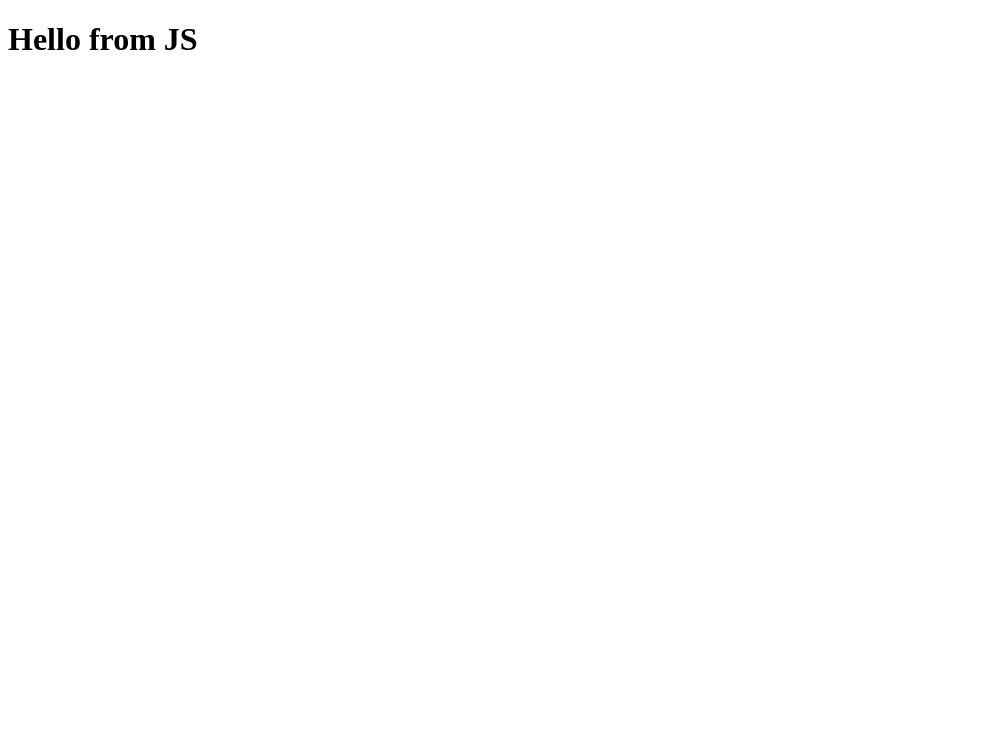
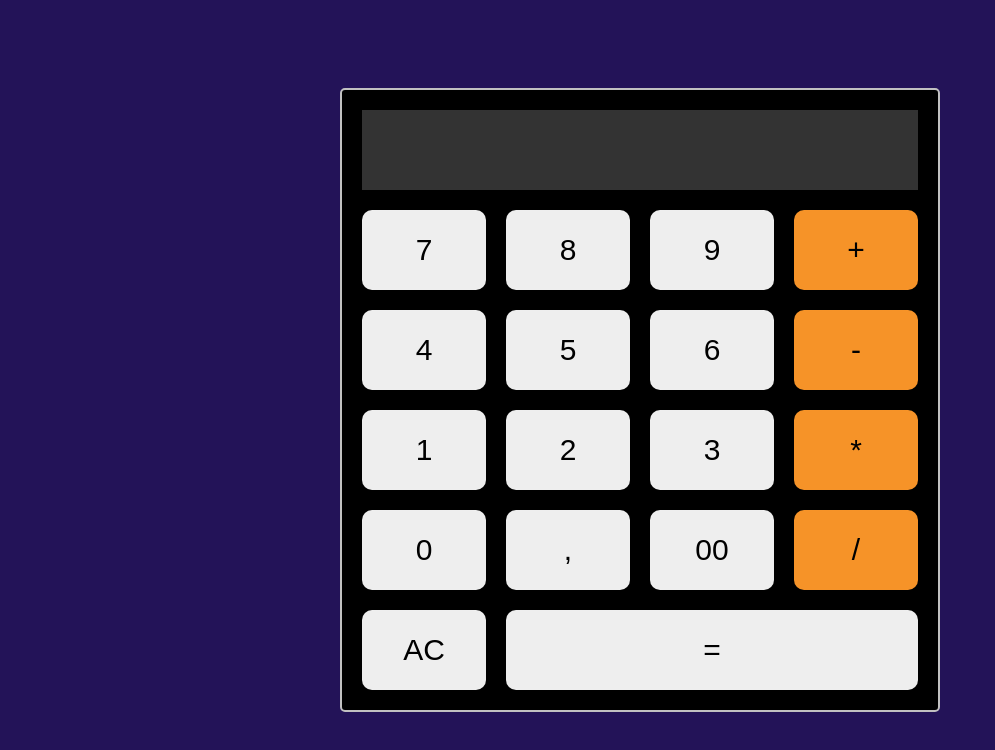
Before and after one commit to EldarKyarimov/calculator, a plain HTML site: page index.html in a window 1280 px wide. Shown: the whole page, without its empty margins (0-995 px from the left). Drawn offline with Linux system fonts and the light colour scheme.

Commit message:
created calculator

```diff
--- a/index.html
+++ b/index.html
@@ -5,12 +5,39 @@
     <meta charset="UTF-8">
     <meta http-equiv="X-UA-Compatible" content="IE=edge">
     <meta name="viewport" content="width=device-width, initial-scale=1.0">
-    <title>Git Course</title>
+    <link rel="stylesheet" href="./style.css">
+    <title>Calculator</title>
 </head>
 
 <body>
-    <h1>Hello Git</h1>
-    <h1>do it</h1>
+    <article class="calc">
+        <!-- resultat vicisleniy -->
+        <output class="calc_result" id="result"></output>
+
+        <button type="button" class="calc_btn">7</button>
+        <button type="button" class="calc_btn">8</button>
+        <button type="button" class="calc_btn">9</button>
+        <button type="button" class="calc_btn calc_btn_opr">+</button>
+
+        <button type="button" class="calc_btn">4</button>
+        <button type="button" class="calc_btn">5</button>
+        <button type="button" class="calc_btn">6</button>
+        <button type="button" class="calc_btn calc_btn_opr">-</button>
+
+        <button type="button" class="calc_btn">1</button>
+        <button type="button" class="calc_btn">2</button>
+        <button type="button" class="calc_btn">3</button>
+        <button type="button" class="calc_btn calc_btn_opr">*</button>
+
+        <button type="button" class="calc_btn">0</button>
+        <button type="button" class="calc_btn">,</button>
+        <button type="button" class="calc_btn">00</button>
+        <button type="button" class="calc_btn calc_btn_opr">/</button>
+
+        <button type="button" class="calc_btn calc_btn_reset">AC</button>
+        <button type="button" class="calc_btn calc_btn_equal">=</button>
+    </article>
+
 </body>
 <script src="./script.js"></script>
 
--- a/script.js
+++ b/script.js
@@ -1 +1,24 @@
-document.body.innerHTML = '<h1>Hello from JS</h1>'
+const calc = document.querySelector('.calc');
+const result = document.querySelector('#result');
+
+calc.addEventListener('click', function (event) {
+    if (!event.target.classList.contains('calc_btn')) return;
+
+    const value = event.target.innerText;
+
+
+
+    switch (value) {
+        case 'AC':
+            result.innerText = '';
+            break;
+
+        case '=':
+            result.innerText = eval(result.innerText).toFixed(1);
+            break;
+
+        default:
+            result.innerText += value;
+    }
+
+});
--- /dev/null
+++ b/style.css
@@ -0,0 +1,63 @@
+* {
+    box-sizing: border-box;
+}
+
+body {
+    margin: 0;
+    min-height: 100vh;
+
+    display: flex;
+    justify-content: center;
+    align-items: center;
+    background-color: rgb(35, 19, 88);
+}
+
+.calc {
+    width: 600px;
+    border: solid 2px rgb(193, 193, 193);
+    border-radius: 5px;
+    background-color: rgb(0, 0, 0);
+    padding: 20px;
+
+    display: grid;
+    grid-template-columns: repeat(4, 1fr);
+    grid-auto-rows: 80px;
+    gap: 20px;
+}
+
+.calc_result {
+    grid-column: 1/ -1;
+    background-color: #333;
+    color: #fff;
+    font-size: 56px;
+    padding: 10px;
+}
+
+.calc_btn {
+    border: none;
+    border-radius: 10px;
+    background-color: #eee;
+    cursor: pointer;
+
+    font-size: 30px;
+    box-shadow: 2px 3px 2px black;
+}
+
+.calc_btn:hover {
+    opacity: 0.9;
+}
+
+.calc_btn:active {
+    box-shadow: 1px 1px 2px black;
+}
+
+.calc_btn_opr {
+    background-color: rgb(246, 147, 40);
+}
+
+.calc_btn_reset {}
+
+.calc_btn_equal {
+
+    grid-column: 2 / -1;
+}
```
Also changed, not shown: 1 other file.
